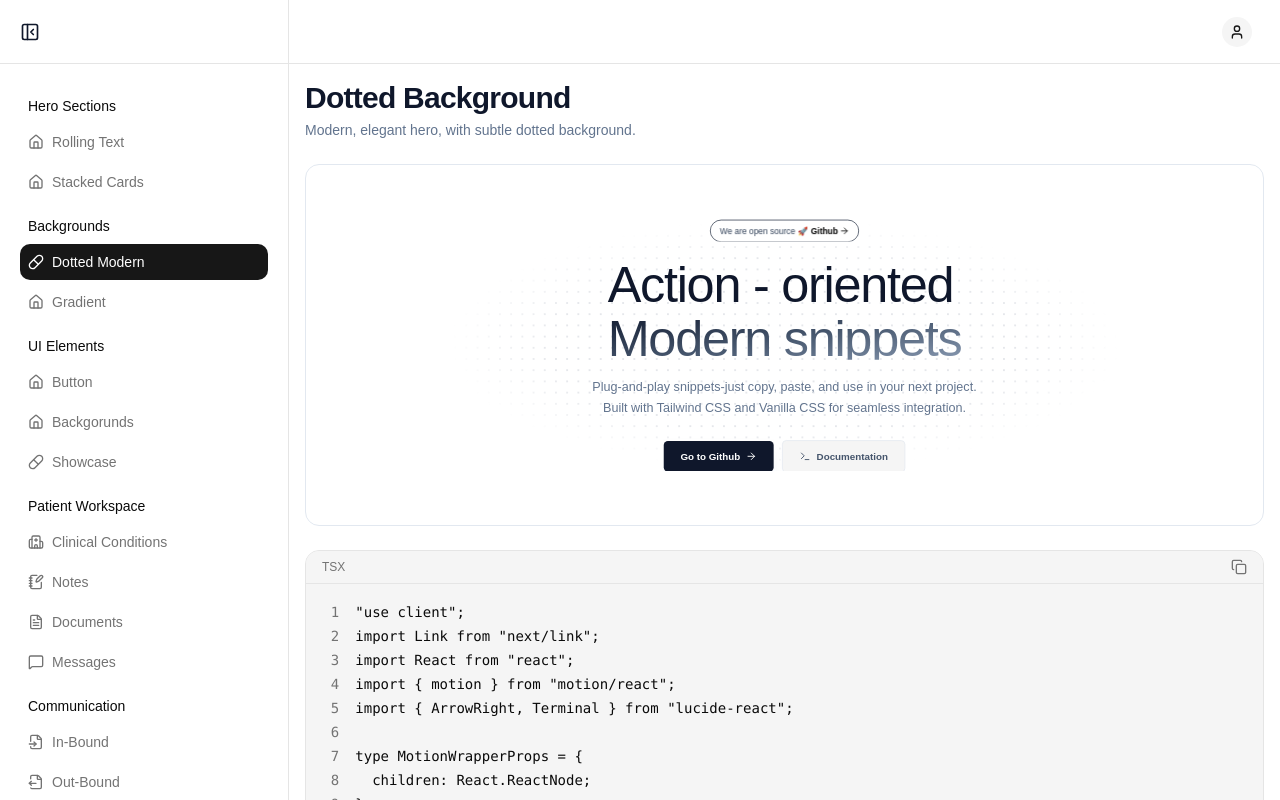
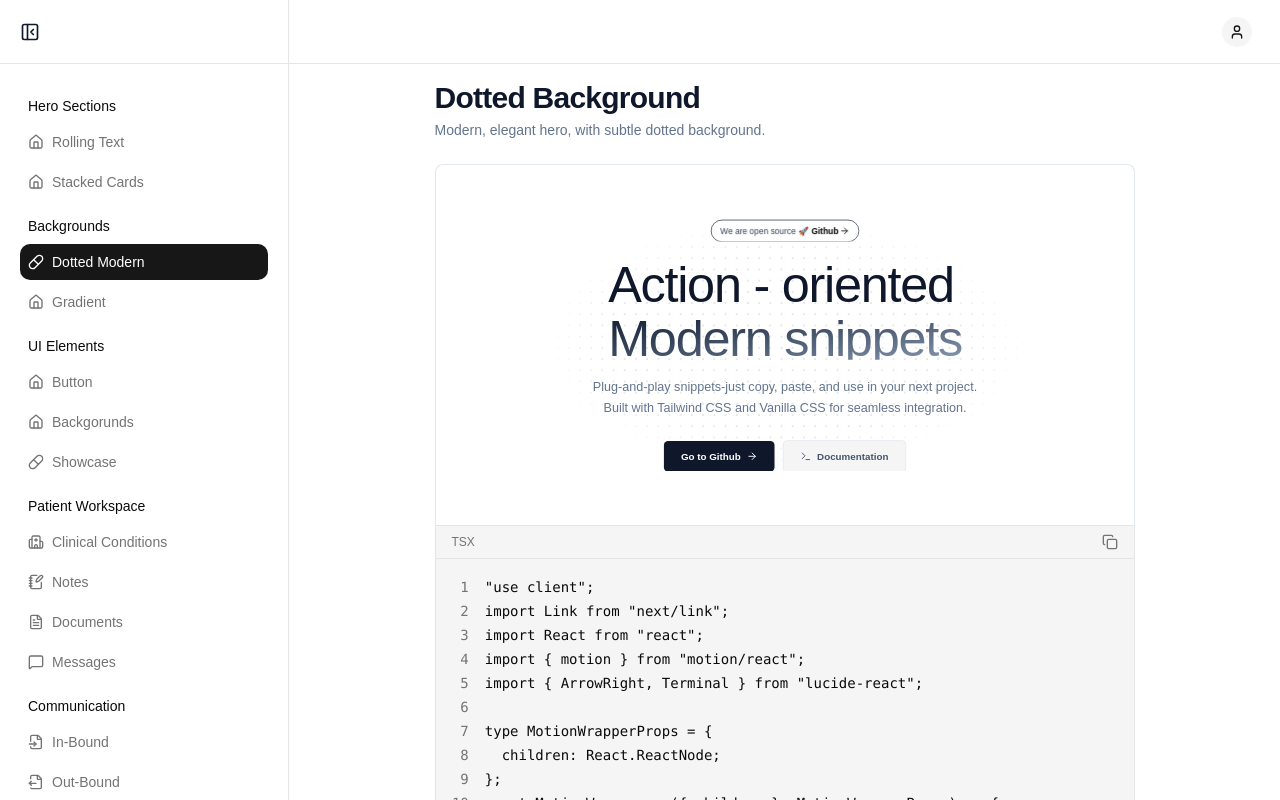
Before and after one commit to Harit007x/satoriui, a Next.js app: page /components/dotted-modern in a window 1280 px wide. Built offline with nearby package versions, Linux system fonts and the light colour scheme.

Commit message:
design changes

```diff
--- a/app/globals.css
+++ b/app/globals.css
@@ -249,3 +249,15 @@ body {
     @apply bg-background text-foreground;
   }
 }
+
+@layer utilities {
+  /* Hide scrollbar for Chrome, Safari and Opera */
+  .no-scrollbar::-webkit-scrollbar {
+    display: none;
+  }
+
+  .no-scrollbar {
+    -ms-overflow-style: none;
+    scrollbar-width: none;
+  }
+}
--- a/app/page.tsx
+++ b/app/page.tsx
@@ -162,7 +162,7 @@ export default function Home() {
             ].map((feature, index) => (
               <div
                 key={index}
-                className="group p-6 rounded-xl border border-border bg-card hover:shadow-elevation-medium transition-all duration-300"
+                className="group p-6 rounded-md border border-border bg-card hover:shadow-elevation-medium transition-all duration-300"
               >
                 <div className="w-10 h-10 rounded-lg bg-muted flex items-center justify-center mb-4 group-hover:bg-foreground group-hover:text-background transition-colors">
                   <feature.icon className="h-5 w-5" />
--- a/components/code-block.tsx
+++ b/components/code-block.tsx
@@ -12,7 +12,7 @@ export function CodeBlock({ title, code }: CodeBlockProps) {
   const lines = code.trimEnd().split("\n");
 
   return (
-    <div className="relative overflow-hidden rounded-xl border bg-accent text-accent-foreground">
+    <div className="relative overflow-auto h-[500px] rounded-bl-md rounded-br-md border bg-accent text-accent-foreground no-scrollbar">
       {/* Header */}
       <div className="flex items-center justify-between px-4 py-2 border-b bg-accent">
         <span className="text-xs font-medium text-muted-foreground">
@@ -27,7 +27,7 @@ export function CodeBlock({ title, code }: CodeBlockProps) {
       </div>
 
       {/* Code */}
-      <div className="relative overflow-x-auto">
+      <div className="relative overflow-auto no-scrollbar">
         <pre className="flex text-sm leading-6">
           {/* Line numbers */}
           <div className="select-none text-right px-2 py-4 text-muted-foreground">
--- a/components/component-showcase.tsx
+++ b/components/component-showcase.tsx
@@ -17,7 +17,7 @@ export function ComponentShowcase({
   jsxCode,
 }: ComponentShowcaseProps) {
   return (
-    <section className="space-y-6">
+    <section className="space-y-6 mx-auto max-w-[700px]">
       {/* Header */}
       <header className="space-y-1">
         <h1 className="text-3xl font-semibold tracking-tight text-slate-900">
@@ -26,6 +26,7 @@ export function ComponentShowcase({
         <p className="text-sm text-slate-500 max-w-xl">{description}</p>
       </header>
 
+      <div>
         {/* Preview */}
         <PreviewCard>{preview}</PreviewCard>
 
@@ -34,6 +35,7 @@ export function ComponentShowcase({
           <CodeBlock title="TSX" code={tsxCode} />
           {jsxCode && <CodeBlock title="JSX" code={jsxCode} />}
         </div>
+      </div>
     </section>
   );
 }
--- a/components/preview-card.tsx
+++ b/components/preview-card.tsx
@@ -4,7 +4,7 @@ type PreviewCardProps = {
 
 export function PreviewCard({ children }: PreviewCardProps) {
   return (
-    <div className="relative rounded-xl border border-slate-200 bg-white overflow-hidden">
+    <div className="relative rounded-tl-md rounded-tr-md border border-slate-200 border-b-0 bg-white overflow-hidden">
       <div className="flex h-[360px] items-center justify-center">
         {/* scale wrapper */}
         <div className="scale-[0.7] w-full h-full">{children}</div>
```
Lines whose indentation alone changed are shown as unchanged.
